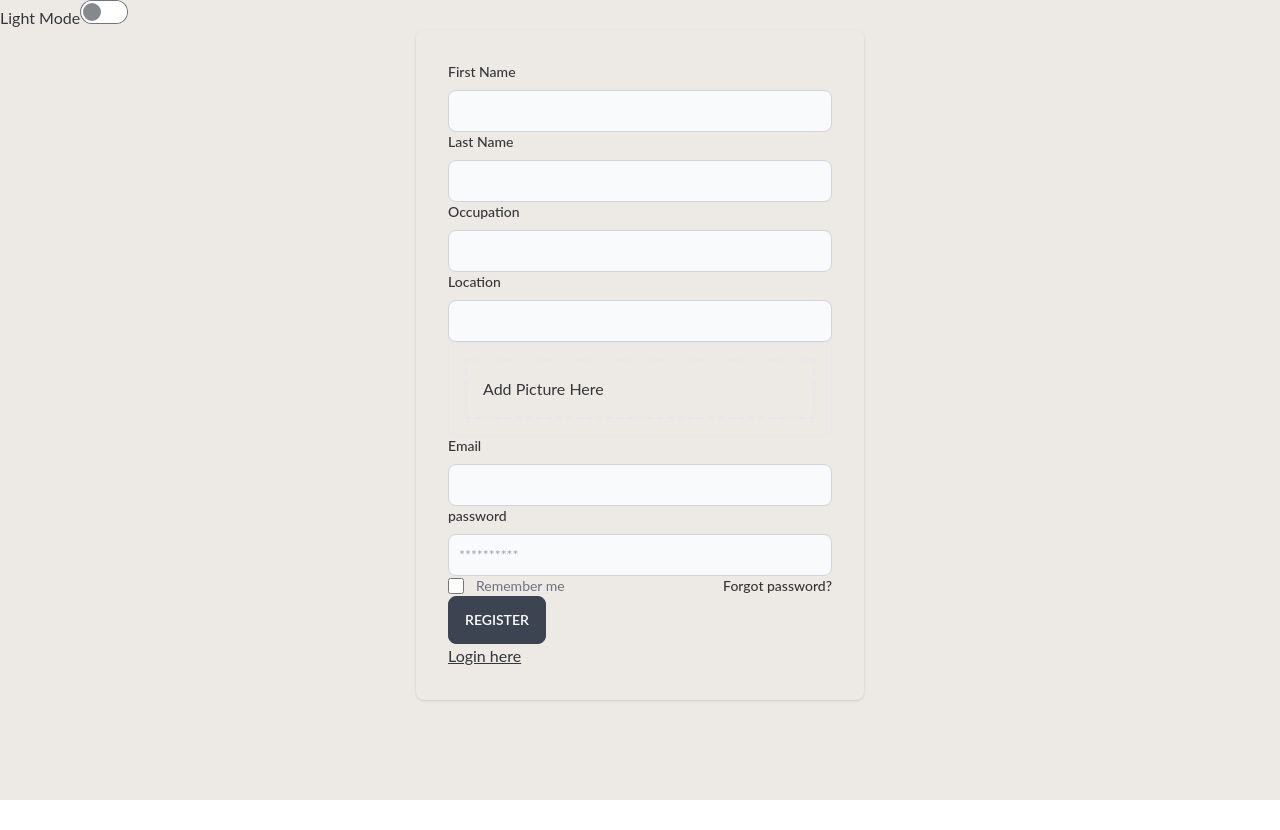
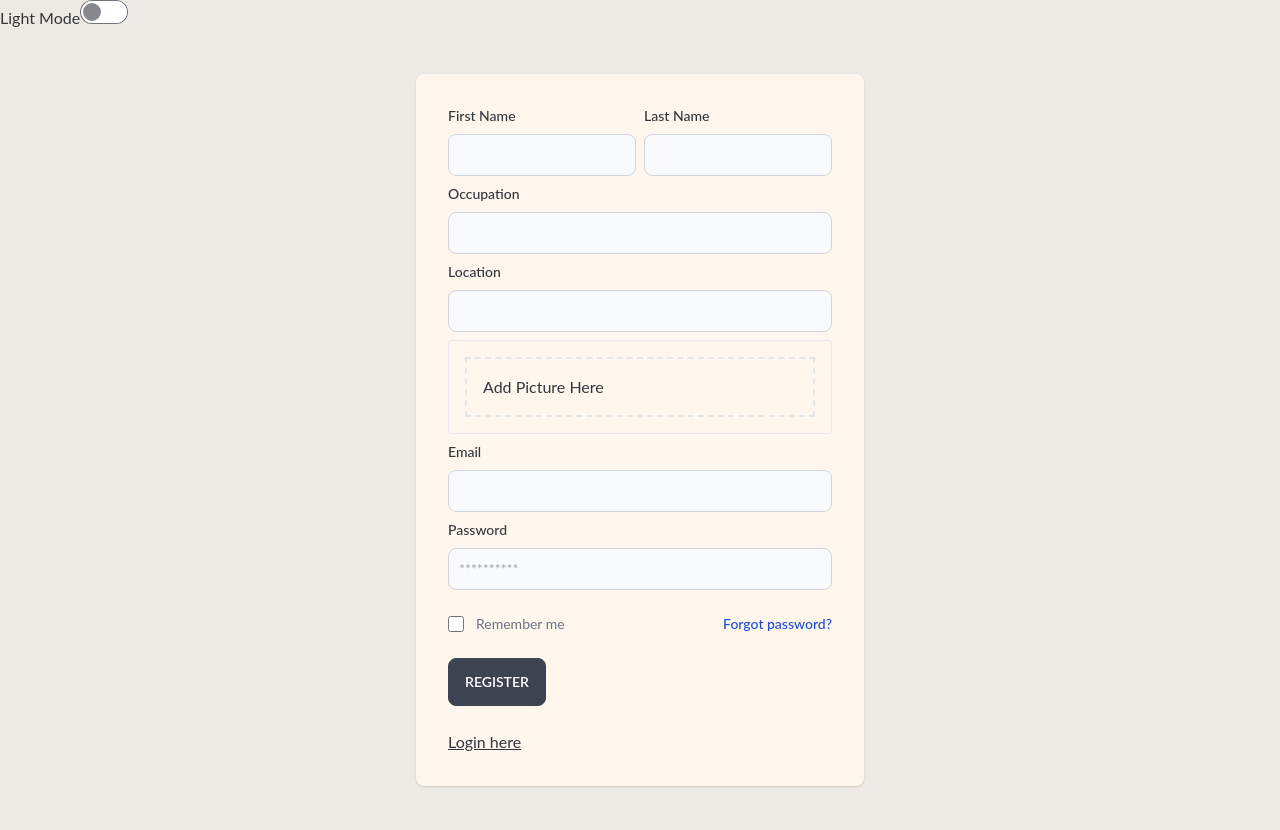
Before and after one commit to mnshaun24/intro-network, a React (Create React App) app in the folder client/: page / in a window 1280 px wide. Both pictures are taken after a click on the element "No account? Sign Up". Before the commit the page ends 800 px from the top, so only its background shows below. Built offline with nearby package versions, Linux system fonts and the light colour scheme.

Commit message:
login design completed

```diff
--- a/client/src/components/LoginForm.jsx
+++ b/client/src/components/LoginForm.jsx
@@ -114,18 +114,19 @@ const LoginForm = () => {
         setFieldValue,
         resetForm,
       }) => (
-        <section className="flex flex-col items-center justify-center px-6 py-8 mx-auto md:h-screnn lg:py-0">
-        <div className="w-full rounded-lg shadow md:mt-0 sm:max-w-md xl:p-0 dark:border">
+        <section className="flex flex-col items-center justify-center px-6 py-8 mx-auto md:h-screen lg:py-0">
+        <div className="w-full rounded-lg shadow md:mt-0 sm:max-w-md xl:p-0 dark:border bg-orange-50 login-container">
           <div className="p-6 space-y-4 md:space-y-6 sm:p-8">
             {isLogin && (
               <>
               <h1 className="text-xl font-bold leading-tight tracking-tight text-gray-900 md:text-2xl allText">
                 Sign in to your account</h1></>
             )}
-        <form onSubmit={handleSubmit}>
-          <section className="grid-cols-4 gap-7">
+        <form onSubmit={handleSubmit} className="space-y-4 md:space-y-6">
+          <section>
             {isRegister && (
-              <>
+              <div className="grid grid-cols-4 gap-2">
+                <div className="col-span-2">
                 <label
                   for="First Name"
                   className="block mb-2 text-sm font-medium"
@@ -135,7 +136,7 @@ const LoginForm = () => {
                 <input
                   type="text"
                   name="firstName"
-                  className="bg-gray-50 border border-gray-300 text-gray-900 col-span-4 sm:text-sm sm:col-span-2 rounded-lg focus:ring-primary-600 focus:border-primary-600 block w-full p-2.5"
+                  className="bg-gray-50 form-input border border-gray-300 text-gray-900 sm:text-sm rounded-lg focus:ring-primary-600 focus:border-primary-600 block w-full p-2.5"
                   onBlur={handleBlur}
                   onChange={handleChange}
                   value={values.firstName}
@@ -144,6 +145,8 @@ const LoginForm = () => {
                   }
                   helperText={touched.firstName && errors.firstName}
                 ></input>
+                </div>
+                <div className="col-span-2">
                 <label
                   for="Last Name"
                   className="block mb-2 text-sm font-medium"
@@ -153,23 +156,24 @@ const LoginForm = () => {
                 <input
                   type="text"
                   name="lastName"
-                  className="bg-gray-50 border border-gray-300 text-gray-900 col-span-4 sm:text-sm sm:col-span-2 rounded-lg focus:ring-primary-600 focus:border-primary-600 block w-full p-2.5"
+                  className="bg-gray-50 form-input border border-gray-300 text-gray-900 sm:text-sm rounded-lg focus:ring-primary-600 focus:border-primary-600 block w-full p-2.5"
                   onBlur={handleBlur}
                   onChange={handleChange}
                   value={values.lastName}
                   error={Boolean(touched.lastName) && Boolean(errors.lastName)}
                   helperText={touched.lastName && errors.lastName}
                 ></input>
+                </div>
                 <label
                   for="occupation"
-                  className="block mb-2 text-sm font-medium"
+                  className="block text-sm font-medium"
                 >
                   Occupation
                 </label>
                 <input
                   type="text"
                   name="occupation"
-                  className="bg-gray-50 border border-gray-300 text-gray-900 col-span-4 sm:text-sm rounded-lg focus:ring-primary-600 focus:border-primary-600 block w-full p-2.5"
+                  className="bg-gray-50 border form-input border-gray-300 text-gray-900 col-span-4 sm:text-sm rounded-lg focus:ring-primary-600 focus:border-primary-600 block w-full p-2.5"
                   onBlur={handleBlur}
                   onChange={handleChange}
                   value={values.occupation}
@@ -180,14 +184,14 @@ const LoginForm = () => {
                 ></input>
                 <label
                   for="Location"
-                  className="block mb-2 text-sm font-medium"
+                  className="block text-sm font-medium"
                 >
                   Location
                 </label>
                 <input
                   type="text"
                   name="location"
-                  className="bg-gray-50 border border-gray-300 text-gray-900 col-span-4 sm:text-sm rounded-lg focus:ring-primary-600 focus:border-primary-600 block w-full p-2.5"
+                  className="bg-gray-50 form-input border border-gray-300 text-gray-900 col-span-4 sm:text-sm rounded-lg focus:ring-primary-600 focus:border-primary-600 block w-full p-2.5"
                   onBlur={handleBlur}
                   onChange={handleChange}
                   value={values.location}
@@ -223,30 +227,30 @@ const LoginForm = () => {
                     )}
                   </Dropzone>
                 </div>
-              </>
+              </div>
             )}
 
-            <label for="Email" className="block mb-2 text-sm font-medium">
+            <label for="Email" className="block my-2 text-sm font-medium">
               Email
             </label>
             <input
               type="text"
               name="email"
-              className="bg-gray-50 border border-gray-300 text-gray-900 col-span-4 sm:text-sm sm:col-span-2 rounded-lg focus:ring-primary-600 focus:border-primary-600 block w-full p-2.5"
+              className="bg-gray-50 form-input border border-gray-300 text-gray-900 col-span-4 sm:text-sm sm:col-span-2 rounded-lg focus:ring-primary-600 focus:border-primary-600 block w-full p-2.5"
               onBlur={handleBlur}
               onChange={handleChange}
               value={values.email}
               error={Boolean(touched.email) && Boolean(errors.email)}
               helperText={touched.email && errors.email}
             />
-            <label for="Password" className="block mb-2 text-sm font-medium">
-              password
+            <label for="Password" className="block my-2 text-sm font-medium">
+              Password
             </label>
             <input
               type="password"
               name="password"
               placeholder="**********"
-              className="bg-gray-50 border border-gray-300 text-gray-900 col-span-4 sm:text-sm sm:col-span-2 rounded-lg focus:ring-primary-600 focus:border-primary-600 block w-full p-2.5"
+              className="bg-gray-50 form-input border border-gray-300 text-gray-900 col-span-4 sm:text-sm sm:col-span-2 rounded-lg focus:ring-primary-600 focus:border-primary-600 block w-full p-2.5"
               onBlur={handleBlur}
               onChange={handleChange}
               value={values.password}
@@ -261,10 +265,10 @@ const LoginForm = () => {
 
               </div>
               <div className="ml-3 text-sm">
-                <label for="remember" className="text-gray-500">Remember me</label>
+                <label for="remember" className="text-gray-500 remember-text">Remember me</label>
               </div>
             </div>
-            <a href="#" className="text-sm font-medium hover:underline">Forgot password?</a>
+            <a href="#" className="text-sm font-medium hover:underline text-blue-700 forgot-password-text">Forgot password?</a>
             </div>
 
             <button type="submit" className="btn">
--- a/client/src/index.css
+++ b/client/src/index.css
@@ -5,7 +5,9 @@
 @import url('https://fonts.googleapis.com/css2?family=Lato:wght@300;400;700&family=Open+Sans:wght@400;700&family=Rubik:wght@400;500;700&family=Staatliches&display=swap');
 
 html,
-body,
+body {
+    background: #EDEAE5;
+}
 #root,
 .app {
     height: 100%;
@@ -43,6 +45,24 @@ body,
     color: #EDEAE5;
 }
 
+#dark .login-container {
+    background-color: #1f2937;
+    border-color: #374151;
+    border-width: 1px;
+}
+
+#dark .remember-text {
+    color: #d1d5db;
+}
+
+#dark .forgot-password-text {
+    color: #3b82f6
+}
+
+#dark .form-input {
+    background-color: #374151;
+}
+
 /* Media Queries */
 
 @media screen and (min-width: 600px) {
```
